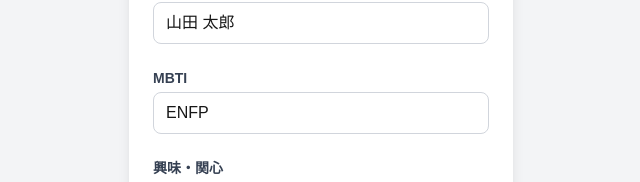
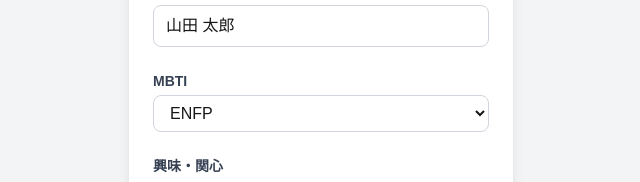
Before and after one commit to k4nkan/RSS_Hackathon_2025_HansodeMan, a Next.js app in the folder frontend/: page /profile/edit in a window 1280 px wide. Shown: the part 235-417 px from the top of the page, without its empty margins (319-959 px from the left). Built offline with nearby package versions, Linux system fonts and the light colour scheme.

Commit message:
MBTIを選択できるように変更

```diff
--- a/frontend/app/profile/edit/page.tsx
+++ b/frontend/app/profile/edit/page.tsx
@@ -4,12 +4,30 @@ import React, { useState } from "react";
 import Link from "next/link";
 import { useRouter } from "next/navigation";
 
-// 既存のユーザーデータを仮定
 const initialUser = {
   name: "山田 太郎",
   mbti: "ENFP",
   interests: ["旅行", "映画", "料理", "テクノロジー"],
 };
+
+const mbtiTypes = [
+  "ISTJ",
+  "ISFJ",
+  "INFJ",
+  "INTJ",
+  "ISTP",
+  "ISFP",
+  "INFP",
+  "INTP",
+  "ESTP",
+  "ESFP",
+  "ENFP",
+  "ENTP",
+  "ESTJ",
+  "ESFJ",
+  "ENFJ",
+  "ENTJ",
+];
 
 const ProfileEditPage = () => {
   const router = useRouter();
@@ -18,11 +36,7 @@ const ProfileEditPage = () => {
 
   const handleSave = (e: React.FormEvent) => {
     e.preventDefault();
-    // ここで実際にデータを更新するAPIを呼び出す
-    console.log("Saving data:", {
-      name,
-      mbti,
-    });
+    console.log("Saving data:", { name, mbti });
     alert("プロフィールを更新しました！");
     router.push("/profile");
   };
@@ -60,21 +74,24 @@ const ProfileEditPage = () => {
           >
             MBTI
           </label>
-          <input
-            type="text"
+          <select
             id="mbti"
             value={mbti}
             onChange={(e) => setMbti(e.target.value)}
-            className="w-full px-3 py-2 border border-gray-300 rounded-lg focus:outline-none focus:ring-2 focus:ring-blue-500"
-          />
+            className="w-full px-3 py-2 border border-gray-300 rounded-lg focus:outline-none focus:ring-2 focus:ring-blue-500 bg-white"
+          >
+            {mbtiTypes.map((type) => (
+              <option key={type} value={type}>
+                {type}
+              </option>
+            ))}
+          </select>
         </div>
 
-        {/* [変更点] 興味・関心の入力欄をボタンに変更 */}
         <div>
           <label className="block text-sm font-semibold text-gray-700 mb-2">
             興味・関心
           </label>
-          {/* 現在の興味・関心をタグで表示 */}
           <div className="flex flex-wrap gap-2 mb-3 p-3 bg-gray-50 rounded-lg border">
             {initialUser.interests.map((interest, index) => (
               <span
@@ -85,7 +102,6 @@ const ProfileEditPage = () => {
               </span>
             ))}
           </div>
-          {/* /hobby ページへ移動するリンクをボタンとして表示 */}
           <Link
             href="/hobby"
             className="block w-full py-2 px-4 border border-gray-300 rounded-lg text-gray-700 font-semibold hover:bg-gray-50 transition-colors text-center"
```
